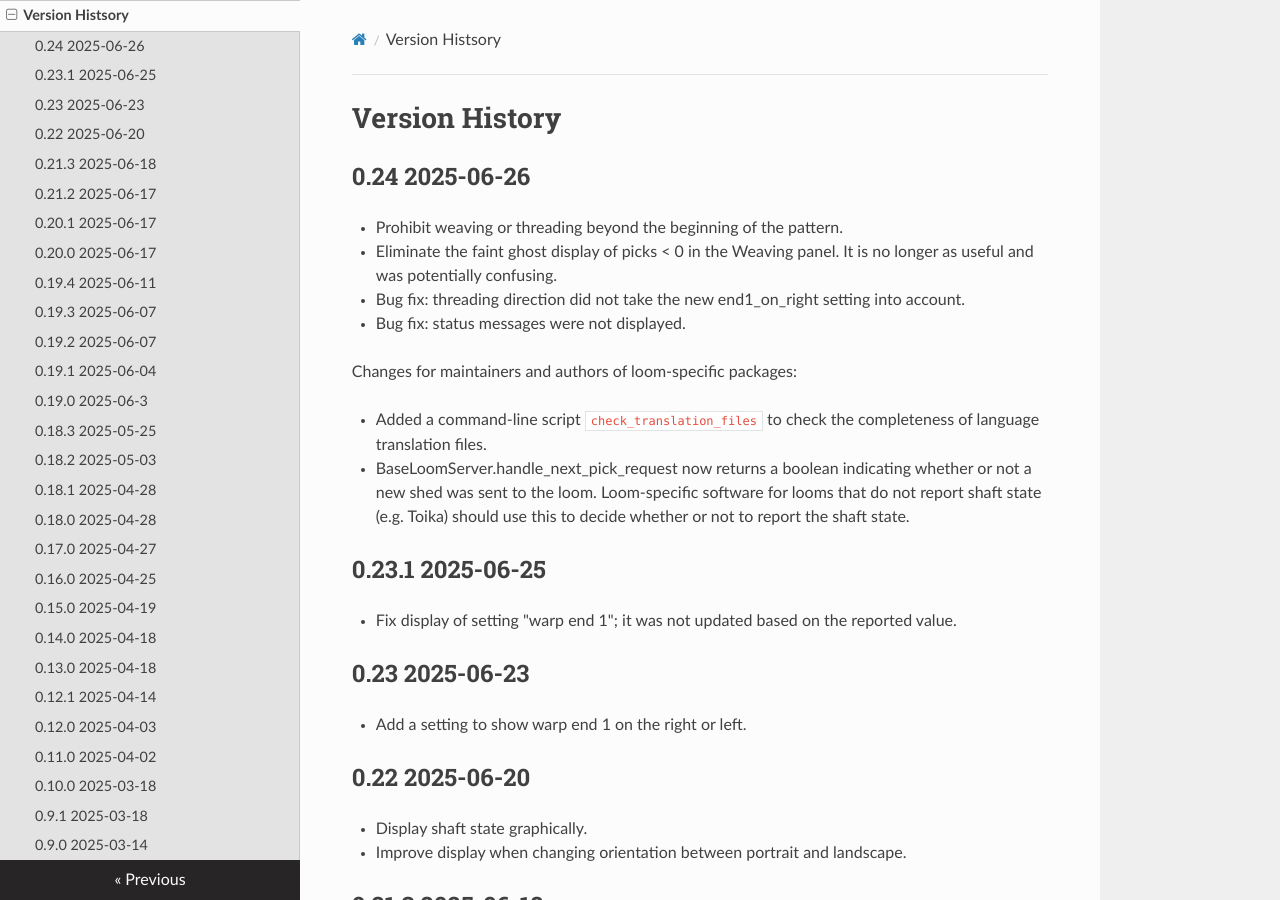
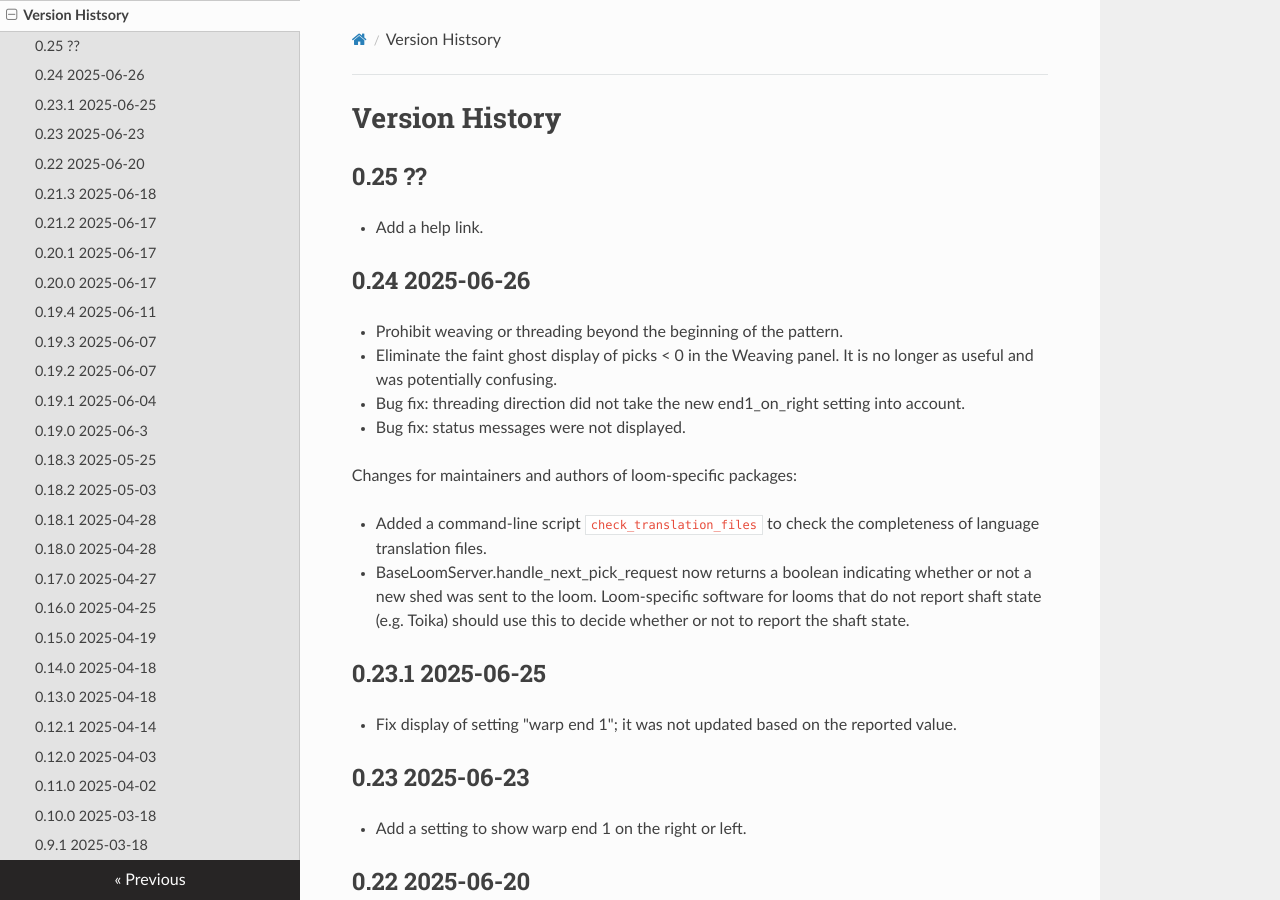
Before and after one commit to r-owen/base_loom_server, an MkDocs documentation site: the page built from docs/version_history.md, in a window 1280 px wide and 900 px high. Built offline with MkDocs 1.6.1, drawn with Linux system fonts in a browser that asks for light colours; nearby versions of some CDN libraries.

Commit message:
Tweak docs and update the version history

```diff
--- a/docs/version_history.md
+++ b/docs/version_history.md
@@ -1,4 +1,8 @@
 # Version History
+
+## 0.25 ??
+
+* Add a help link.
 
 ## 0.24 2025-06-26
 
```
Also changed, not shown: docs/index.md (+2 -0 lines).
